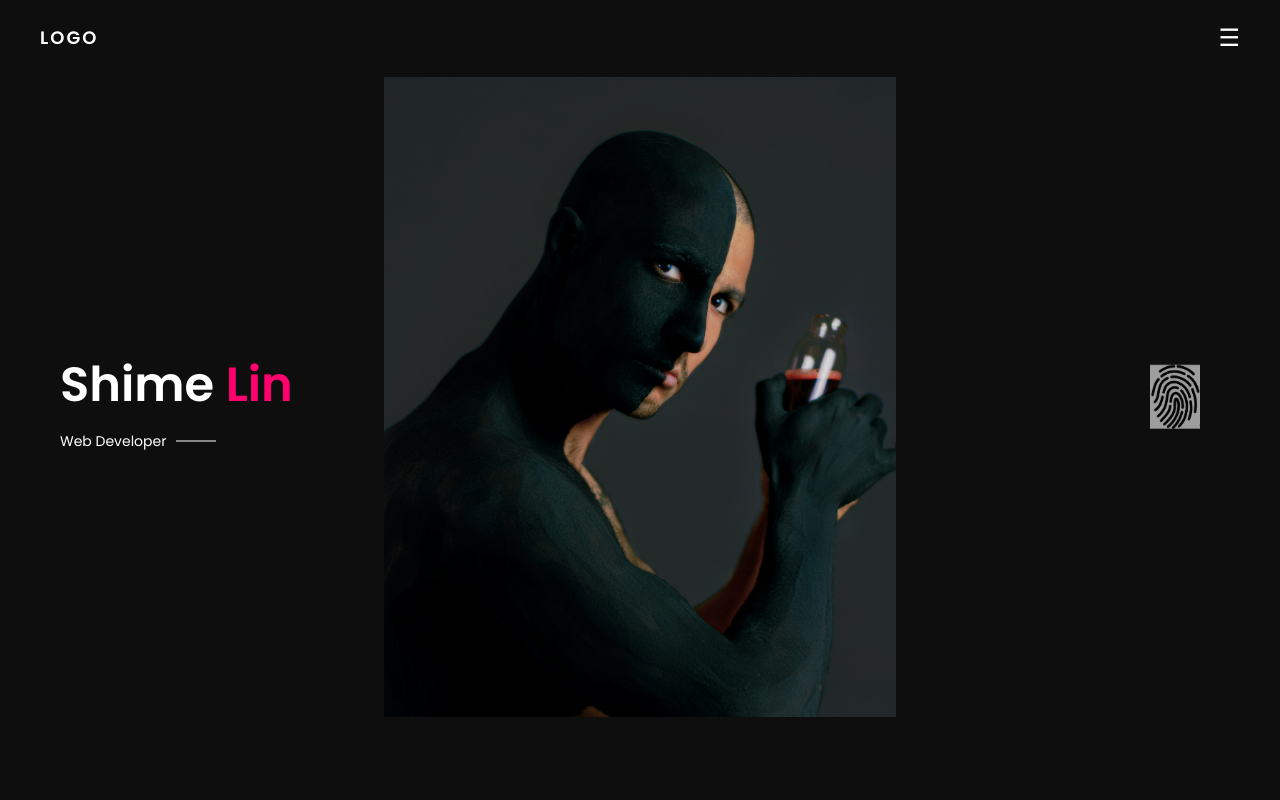
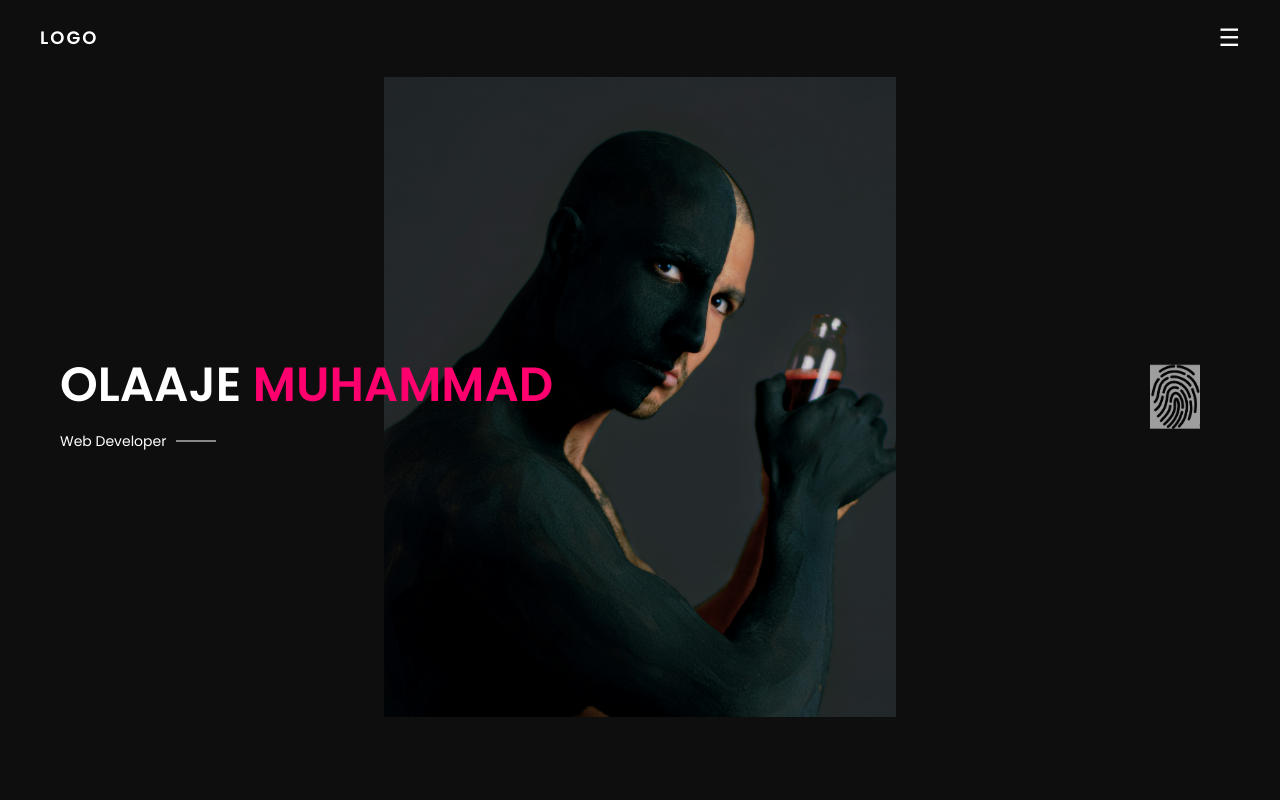
Before and after one commit to Muhammad-24-leevii/SHime-Lin, a plain HTML site: page index.html in a window 1280 px wide. Shown: the top 800 px of the page. Drawn offline with Linux system fonts and the light colour scheme.

Commit message:
Update index.html

```diff
--- a/index.html
+++ b/index.html
@@ -3,7 +3,7 @@
 <head>
     <meta charset="UTF-8">
     <meta name="viewport" content="width=device-width, initial-scale=1.0">
-    <title>Portfolio - Shime Lin</title>
+    <title>OLAAJE MUHAMMAD</title>
     <link rel="stylesheet" href="style.css">
     <!-- Google Fonts -->
     <link href="https://fonts.googleapis.com/css2?family=Poppins:wght@400;600&display=swap" rel="stylesheet">
@@ -19,7 +19,7 @@
     <!-- HERO SECTION -->
     <section class="hero">
         <div class="text">
-            <h1><span class="name">Shime</span> <span class="lin">Lin</span></h1>
+            <h1><span class="name">OLAAJE</span> <span class="lin">MUHAMMAD</span></h1>
             <p class="role">Web Developer <span class="line"></span></p>
         </div>
 
```
